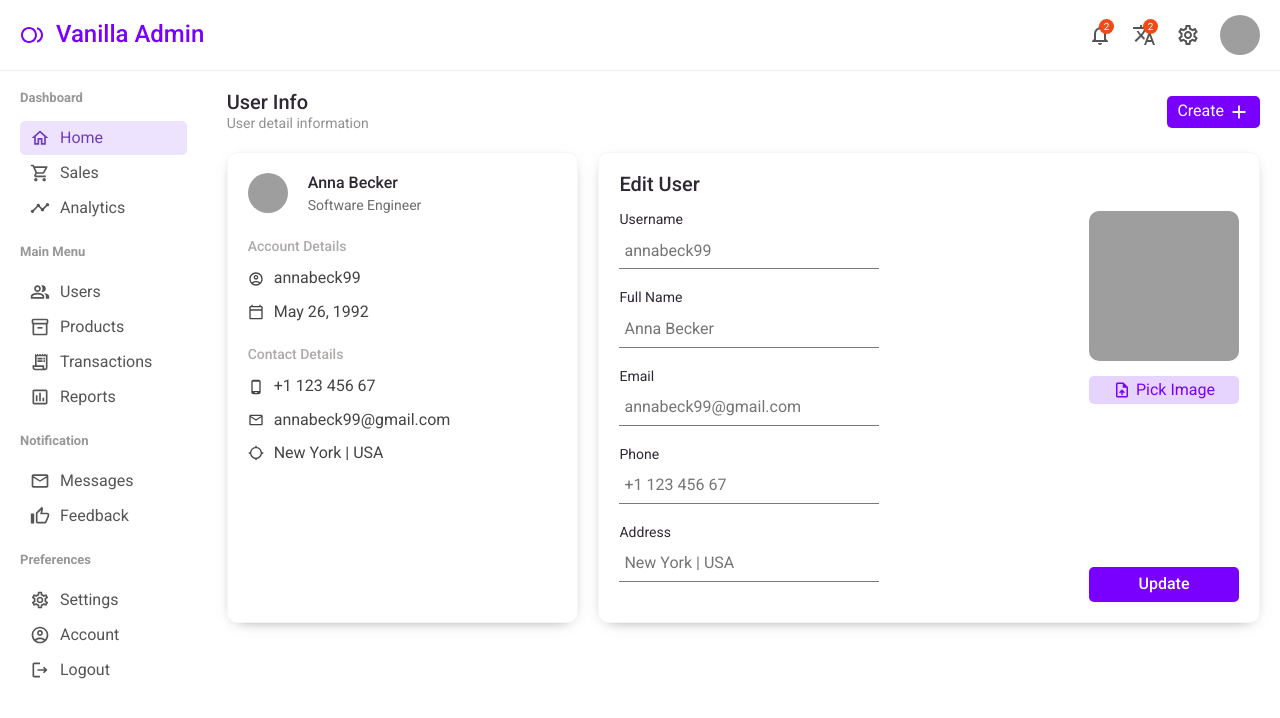
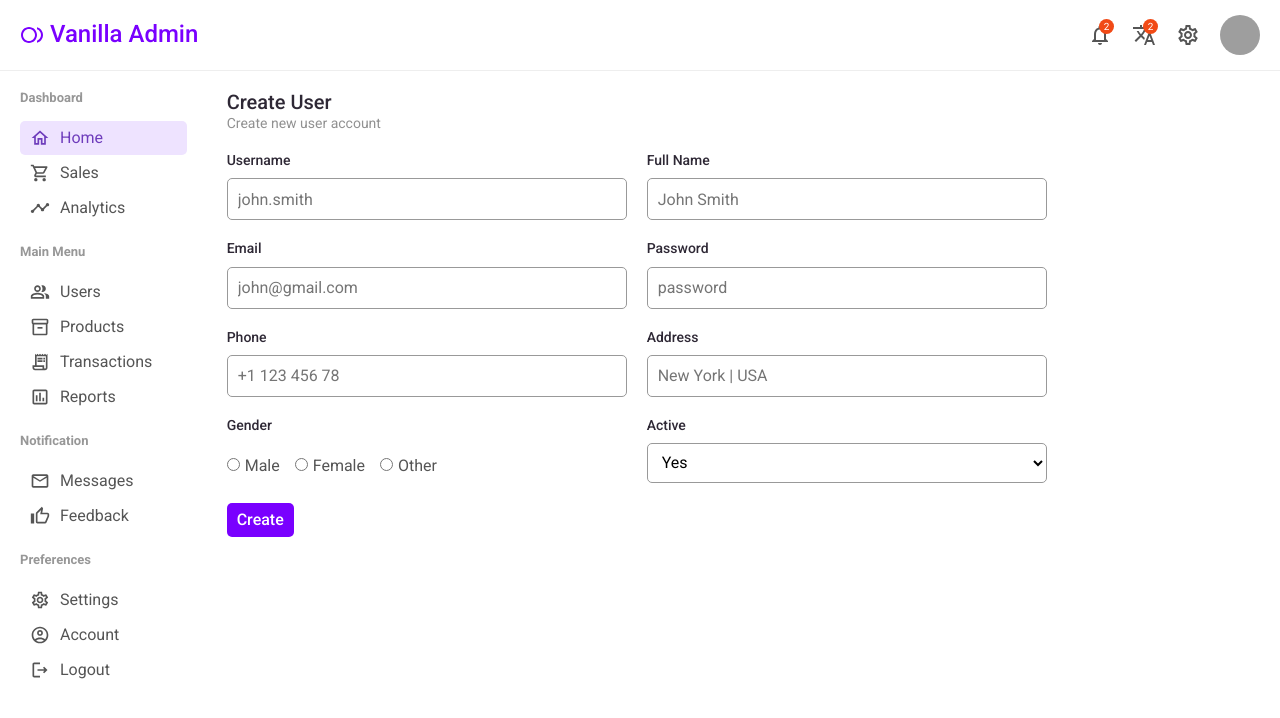
Before and after one commit to anggadarkprince/react-vanilla-admin, a React (Create React App) app: page /users/create in a window 1280 px wide. Shown: the top 718 px of the page. Built offline with nearby package versions, Linux system fonts and the light colour scheme; grey boxes are pictures that could not be loaded.

Commit message:
add create user form

```diff
--- a/src/App.js
+++ b/src/App.js
@@ -6,6 +6,7 @@ import Home from "./pages/home/Home";
 import UserList from "./pages/user/UserList";
 import React from "react";
 import User from "./pages/user/User";
+import CreateUser from "./pages/user/CreateUser";
 
 function App() {
     return (
@@ -17,6 +18,7 @@ function App() {
                     <Routes>
                         <Route path="/" element={<Home/>}/>
                         <Route path="users/*" element={<UserList/>}/>
+                        <Route path="users/create" element={<CreateUser/>}/>
                         <Route path="users/:userId" element={<User/>}/>
                     </Routes>
                 </div>
--- a/src/components/topbar/Topbar.css
+++ b/src/components/topbar/Topbar.css
@@ -23,6 +23,7 @@
     cursor: pointer;
     display: flex;
     align-items: center;
+    text-decoration: none;
 }
 
 .topRight {
--- a/src/components/topbar/Topbar.jsx
+++ b/src/components/topbar/Topbar.jsx
@@ -6,15 +6,16 @@ import {
     SettingsOutlined,
     FiberSmartRecordOutlined
 } from '@mui/icons-material';
+import {Link} from "react-router-dom";
 
 export default function Topbar() {
     return (
         <div className='topbar'>
             <div className="topbarWrapper">
                 <div className="topLeft">
-                    <span className='topLogo'>
-                        <FiberSmartRecordOutlined /> &nbsp; Vanilla Admin
-                    </span>
+                    <Link to={'/'} className='topLogo'>
+                        <FiberSmartRecordOutlined />&nbsp;Vanilla Admin
+                    </Link>
                 </div>
                 <div className="topRight">
                     <div className="topbarIconContainer">
--- /dev/null
+++ b/src/pages/user/CreateUser.css
@@ -0,0 +1,63 @@
+.newUserForm {
+    display: flex;
+    flex-wrap: wrap;
+}
+
+.newUserItem {
+    width: 400px;
+    display: flex;
+    flex-direction: column;
+    margin-right: 20px;
+    margin-bottom: 20px;
+}
+
+.newUserItem > label {
+    margin-bottom: 10px;
+    font-size: 14px;
+    font-weight: 500;
+    color: #2e2835;
+}
+
+.newUserItem:focus-within > label {
+    color: #7900FF;
+}
+
+.newUserItem > input {
+    height: 20px;
+    padding: 10px;
+    border: 1px solid #999999;
+    border-radius: 5px;
+}
+
+.newUserItem:focus-within > input {
+    outline: none;
+    border: 1px solid #7900FF;
+}
+
+.newUserGender > input {
+    margin-top: 15px;
+}
+
+.newUserGender > label {
+    margin: 10px 15px 10px 5px;
+    font-size: 16px;
+    color: #555;
+}
+
+.newUserSelect {
+    height: 40px;
+    border: 1px solid #999999;
+    border-radius: 5px;
+    padding: 5px 10px;
+    background: white;
+}
+
+.newUserButton {
+    border: none;
+    border-radius: 5px;
+    padding: 8px 10px;
+    cursor: pointer;
+    background-color: #7900FF;
+    color: white;
+    font-weight: 500;
+}
--- /dev/null
+++ b/src/pages/user/CreateUser.jsx
@@ -0,0 +1,60 @@
+import React from 'react'
+import './CreateUser.css'
+import PageTitle from "../../components/pageTitle/PageTitle";
+
+export default function CreateUser() {
+    return (
+        <>
+            <PageTitle
+                title="Create User"
+                subtitle="Create new user account"/>
+            <form className="newUserForm">
+                <div className="newUserItem">
+                    <label htmlFor="username">Username</label>
+                    <input type="text" id="username" placeholder="john.smith"/>
+                </div>
+                <div className="newUserItem">
+                    <label htmlFor="name">Full Name</label>
+                    <input type="text" id="name" placeholder="John Smith"/>
+                </div>
+                <div className="newUserItem">
+                    <label htmlFor="email">Email</label>
+                    <input type="email" id="email" placeholder="john@gmail.com"/>
+                </div>
+                <div className="newUserItem">
+                    <label htmlFor="password">Password</label>
+                    <input type="password" id="password" placeholder="password"/>
+                </div>
+                <div className="newUserItem">
+                    <label htmlFor="phone">Phone</label>
+                    <input type="text" id="phone" placeholder="+1 123 456 78"/>
+                </div>
+                <div className="newUserItem">
+                    <label htmlFor="address">Address</label>
+                    <input type="text" id="address" placeholder="New York | USA"/>
+                </div>
+                <div className="newUserItem">
+                    <label>Gender</label>
+                    <div className="newUserGender">
+                        <input type="radio" name="gender" id="male" value="male"/>
+                        <label htmlFor="male">Male</label>
+                        <input type="radio" name="gender" id="female" value="female"/>
+                        <label htmlFor="female">Female</label>
+                        <input type="radio" name="gender" id="other" value="other"/>
+                        <label htmlFor="other">Other</label>
+                    </div>
+                </div>
+                <div className="newUserItem">
+                    <label htmlFor="active">Active</label>
+                    <select className="newUserSelect" name="active" id="active">
+                        <option value="yes">Yes</option>
+                        <option value="no">No</option>
+                    </select>
+                </div>
+                <div style={{flexBasis: "100%"}}>
+                    <button className="newUserButton">Create</button>
+                </div>
+            </form>
+        </>
+    )
+}
--- a/src/pages/user/User.jsx
+++ b/src/pages/user/User.jsx
@@ -1,14 +1,15 @@
-import React, {useState} from 'react'
+import React from 'react'
 import './User.css'
 import PageTitle from "../../components/pageTitle/PageTitle";
 import {Link} from "react-router-dom";
 import {
     AccountCircleOutlined,
     Add,
-    CalendarTodayOutlined, LocationSearchingOutlined,
+    CalendarTodayOutlined,
+    LocationSearchingOutlined,
     MailOutlined,
-    PermIdentityOutlined,
-    PhoneAndroidOutlined, PublishOutlined, UploadFileOutlined
+    PhoneAndroidOutlined,
+    UploadFileOutlined
 } from "@mui/icons-material";
 
 export default function User() {
```
